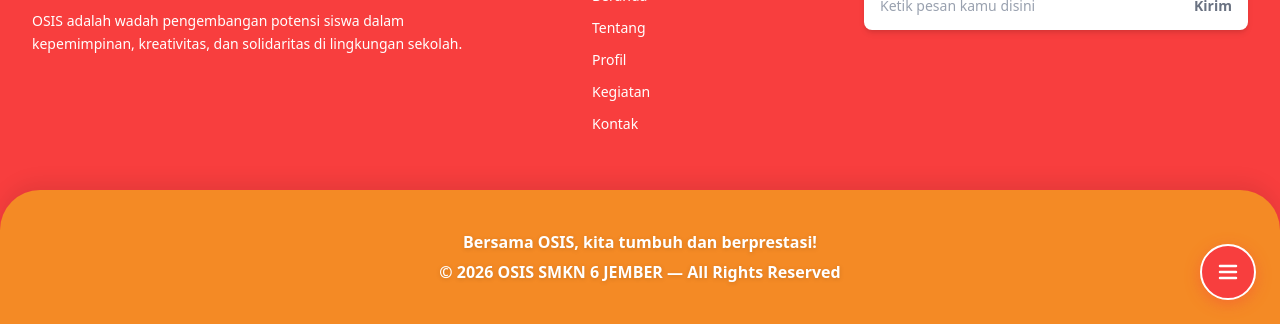
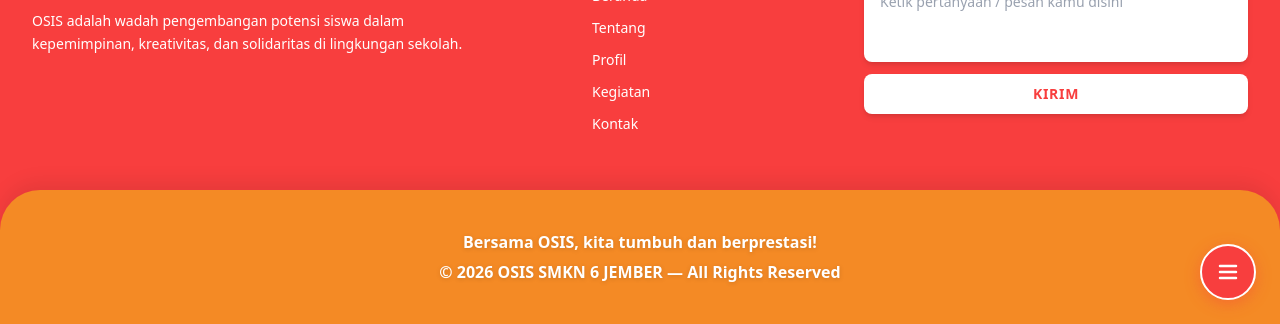
Before and after one commit to muhammadwafaaa631-create/muhammadwafaaa631-create.github.io, a plain HTML site: page 404.html in a window 1280 px wide. Shown: the part 476-800 px from the top of the page. Drawn offline with Linux system fonts and the light colour scheme.

Commit message:
Add files via upload

```diff
--- a/404.html
+++ b/404.html
@@ -6,8 +6,8 @@
   <link rel="icon" type="image/svg+xml" href="./src/assets/osis_ungu-removebg-preview.png" />
   <meta name="viewport" content="width=device-width, initial-scale=1.0" />
   <title>WEBSITE OSIS SMKN 6 JEMBER</title>
-  <script type="module" crossorigin src="/assets/index-B01293_x.js"></script>
-  <link rel="stylesheet" crossorigin href="/assets/index-DPwqDl2U.css">
+  <script type="module" crossorigin src="/assets/index-CjhJDf7d.js"></script>
+  <link rel="stylesheet" crossorigin href="/assets/index-Cf7CIQft.css">
 </head>
 
 <body>
```
